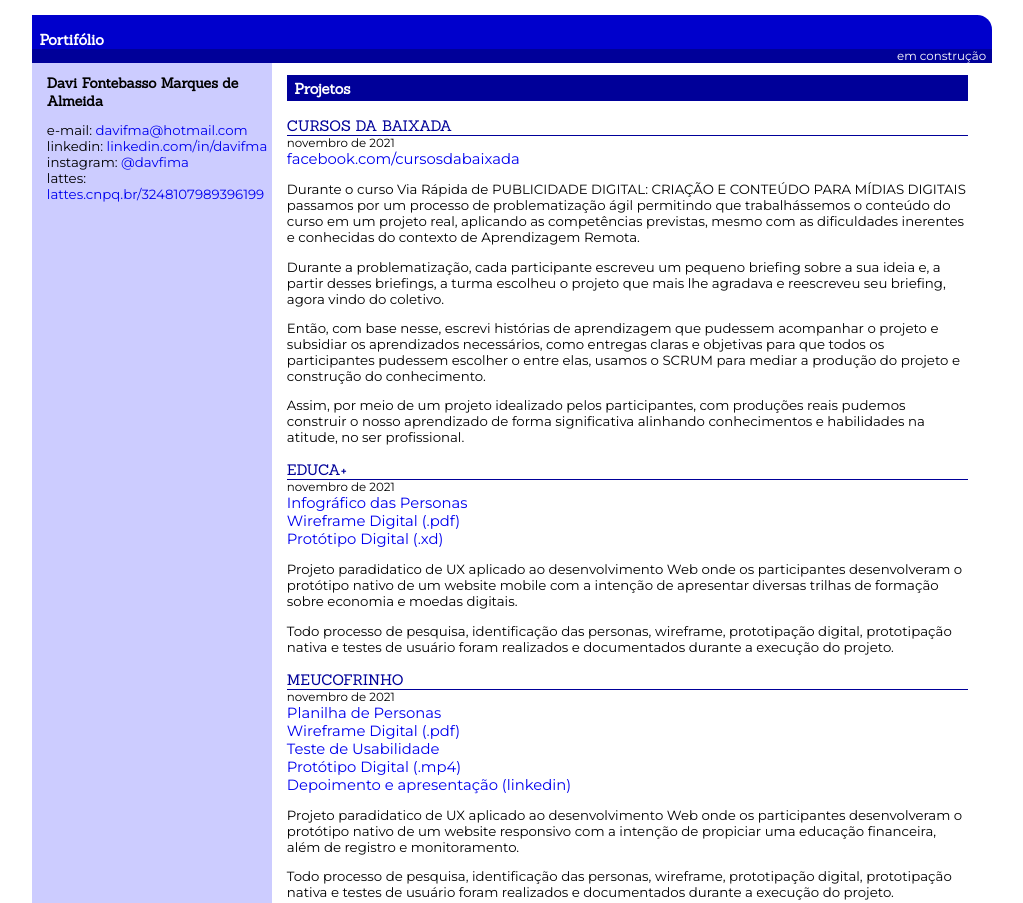
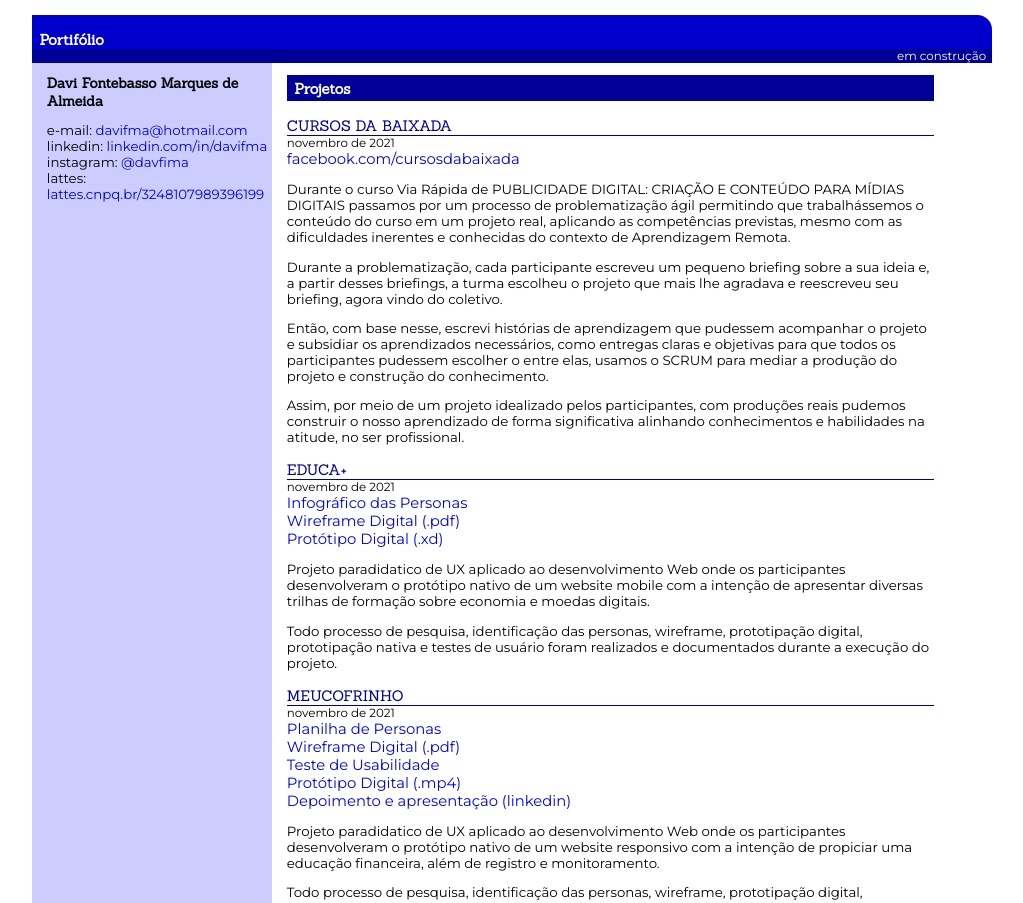
Before and after one commit to davifma/davifma.github.io, a plain HTML site: page index.html in a window 1280 px wide. Shown: the top 903 px of the page, without its empty margins (96-1119 px from the left). Drawn offline with Linux system fonts and the light colour scheme.

Commit message:
ajuste da % do main

```diff
--- a/estilos.css
+++ b/estilos.css
@@ -105,7 +105,7 @@ blockquote{
 
   }
   #geral main{
-    flex-basis: 72.5%;
+    flex-basis: 69%;
     padding-left: 1em;
   }
 
```
